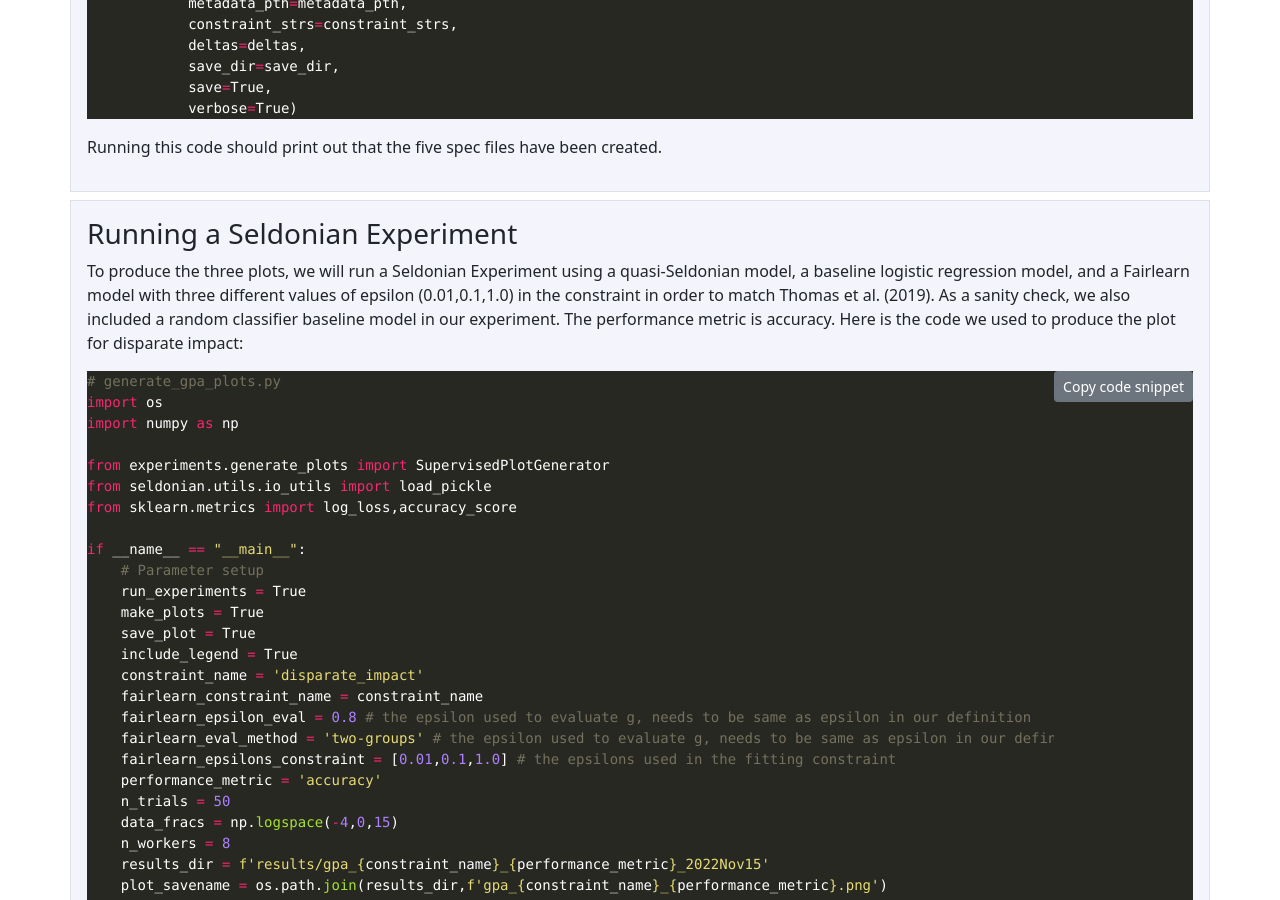
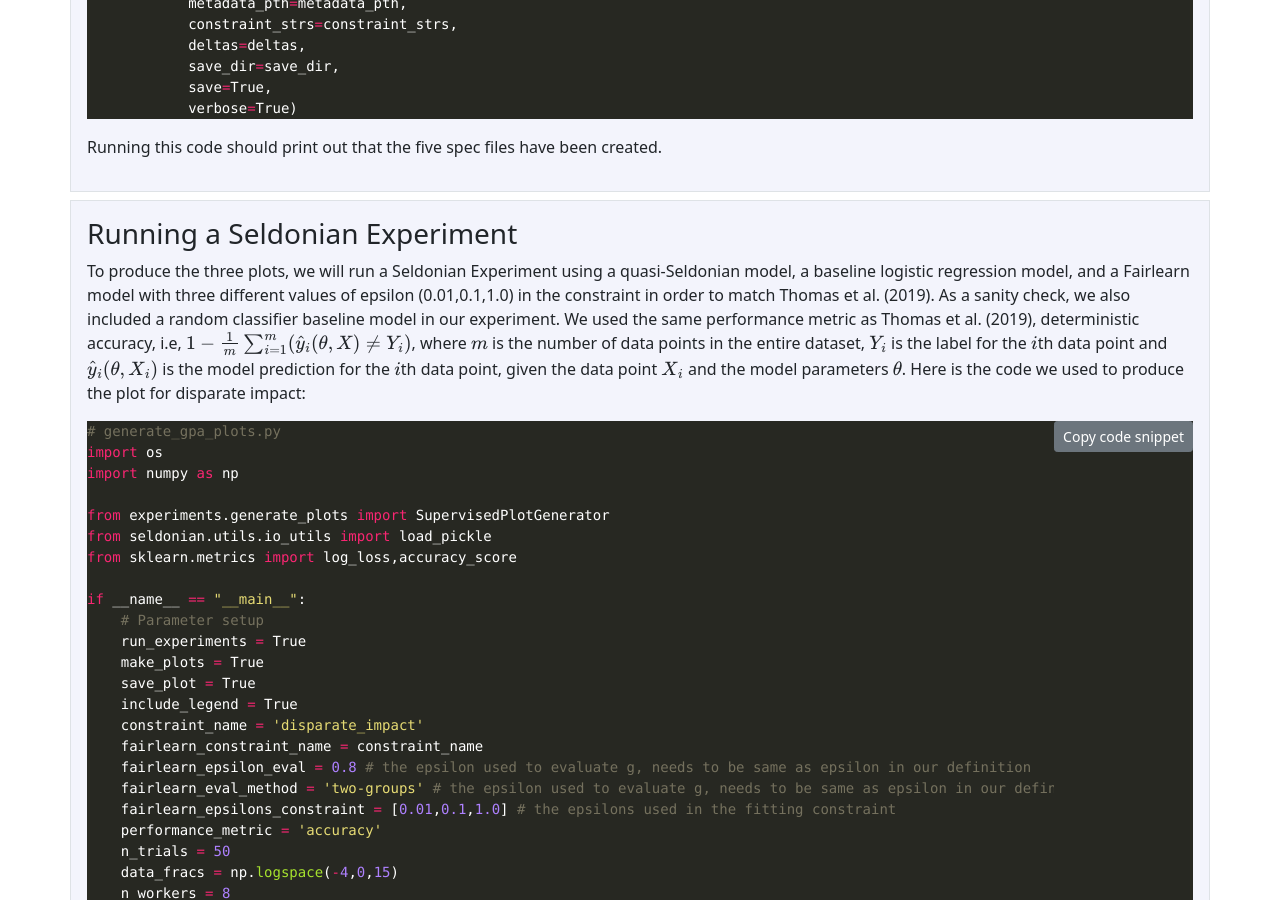
Before and after one commit to seldonian-framework/Tutorials, a Jekyll site: the page built from _tutorials/science_GPA_tutorial.md, in a window 1280 px wide and 900 px high, scrolled down 3268 px. Built offline with Jekyll 4.4.1, drawn with Linux system fonts in a browser that asks for light colours; formulas are drawn with MathJax 3.

Commit message:
add note about deterministic accuracy

```diff
--- a/_tutorials/science_GPA_tutorial.md
+++ b/_tutorials/science_GPA_tutorial.md
@@ -162,7 +162,7 @@ Running this code should print out that the five spec files have been created.
 <div class="container p-3 my-2 border" style="background-color: #f3f4fc;">
 <h3 id="experiment"> Running a Seldonian Experiment </h3>
 <p>
-To produce the three plots, we will run a Seldonian Experiment using a quasi-Seldonian model, a baseline logistic regression model, and a Fairlearn model with three different values of epsilon (0.01,0.1,1.0) in the constraint in order to match Thomas et al. (2019). As a sanity check, we also included a random classifier baseline model in our experiment. The performance metric is accuracy. Here is the code we used to produce the plot for disparate impact:
+To produce the three plots, we will run a Seldonian Experiment using a quasi-Seldonian model, a baseline logistic regression model, and a Fairlearn model with three different values of epsilon (0.01,0.1,1.0) in the constraint in order to match Thomas et al. (2019). As a sanity check, we also included a random classifier baseline model in our experiment. We used the same performance metric as Thomas et al. (2019), deterministic accuracy, i.e, $1-\frac{1}{m}\sum_{i=1}^{m}(\hat{y}_i(\theta,X) \neq Y_i)$, where $m$ is the number of data points in the entire dataset, $Y_i$ is the label for the $i$th data point and $\hat{y}_i(\theta,X_i)$ is the model prediction for the $i$th data point, given the data point $X_i$ and the model parameters $\theta$. Here is the code we used to produce the plot for disparate impact:
 </p>
 
 <div>
```
